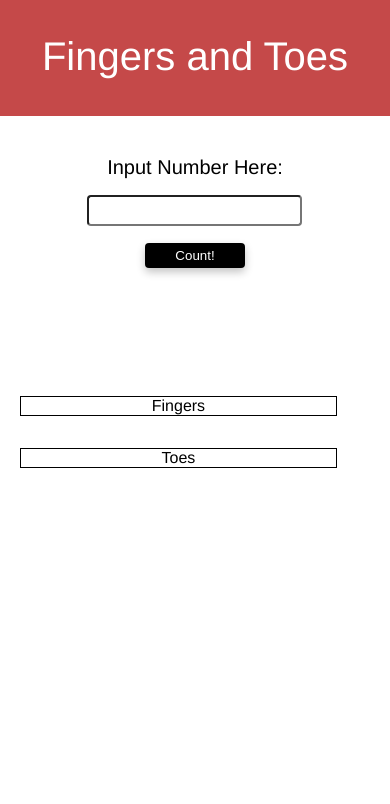
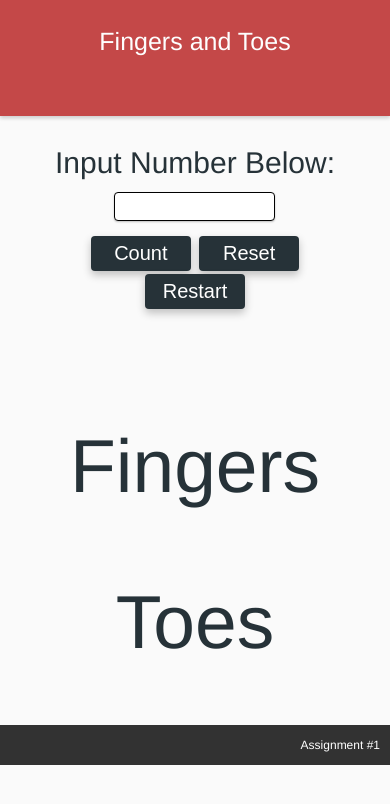
Before and after one commit to clems11/fingers-toes, a plain HTML site: page index.html in a window 390 px wide. Drawn offline with nearby package versions, Linux system fonts and the light colour scheme.

Commit message:
styles done

```diff
--- a/css/scss/input.scss
+++ b/css/scss/input.scss
@@ -2,6 +2,7 @@ body {
   margin: 0;
   padding: 0;
   font-family: helvetica;
+  background-color: #FAFAFA;
 }
 
 header {
@@ -11,12 +12,21 @@ header {
   padding-top: 1em;
   text-align: center;
   opacity: .8;
+  box-shadow: 0 2px 4px 0 rgba(0,0,0,0.24);
+  -webkit-box-shadow: 0 2px 4px 0 rgba(0,0,0,0.24);
+  -moz-box-shadow: 0 2px 4px 0 rgba(0,0,0,0.24);
 
     span {
       font-size: 40px;
       color: #FFF;
       line-height: 200%;
+
+      @media screen and (max-width: 400px) {
+       font-size: 25px;
+      }
     }
+
+
 }
 
 
@@ -24,29 +34,79 @@ header {
   width: 90%;
   margin: 0 auto;
 
-    &__btn {
-      background-color: #000;
+    &__btn--count {
+      background-color: #263238;
       border: 0;
       border-radius: 4px;
-      height: 25px;
-      color: white;
+      color: #FFF;
+      font-size: 20px;
+      height: 35px;
       width: 100px;
       box-shadow: 0 4px 8px 0 rgba(0,0,0,0.24);
       -webkit-box-shadow: 0 4px 8px 0 rgba(0,0,0,0.24);
       -moz-box-shadow: 0 4px 8px 0 rgba(0,0,0,0.24);
     }
 
-    &__btn:hover {
+    &__btn--count:hover {
       box-shadow: 0 8px 12px 0 rgba(0,0,0,0.24);
       -webkit-box-shadow: 0 8px 12px 0 rgba(0,0,0,0.24);
       -moz-box-shadow: 0 8px 12px 0 rgba(0,0,0,0.24);
     }
 
+    &__btn--reset {
+      background-color: #263238;
+      border: 0;
+      border-radius: 4px;
+      color: #FFF;
+      font-size: 20px;
+      height: 35px;
+      width: 100px;
+      box-shadow: 0 4px 8px 0 rgba(0,0,0,0.24);
+      -webkit-box-shadow: 0 4px 8px 0 rgba(0,0,0,0.24);
+      -moz-box-shadow: 0 4px 8px 0 rgba(0,0,0,0.24);
+    }
+
+    &__btn--reset:hover {
+      box-shadow: 0 8px 12px 0 rgba(0,0,0,0.24);
+      -webkit-box-shadow: 0 8px 12px 0 rgba(0,0,0,0.24);
+      -moz-box-shadow: 0 8px 12px 0 rgba(0,0,0,0.24);
+    }
+
+    &__btn--restart {
+      background-color: #263238;
+      border: 0;
+      border-radius: 4px;
+      color: #FFF;
+      font-size: 20px;
+      height: 35px;
+      width: 100px;
+      box-shadow: 0 4px 8px 0 rgba(0,0,0,0.24);
+      -webkit-box-shadow: 0 4px 8px 0 rgba(0,0,0,0.24);
+      -moz-box-shadow: 0 4px 8px 0 rgba(0,0,0,0.24);
+    }
+
+    &__btn--restart:hover {
+      box-shadow: 0 8px 12px 0 rgba(0,0,0,0.24);
+      -webkit-box-shadow: 0 8px 12px 0 rgba(0,0,0,0.24);
+      -moz-box-shadow: 0 8px 12px 0 rgba(0,0,0,0.24);
+    }
+
+
     input {
       margin: 1em;
       height: 25px;
+      color: #263238;
       border-radius: 4px;
       font-size: 16px;
+      border: 1px solid black;
+      box-shadow: 0 1px 2px 0 rgba(0,0,0,0.24);
+      -webkit-box-shadow: 0 1px 2px 0 rgba(0,0,0,0.24);
+      -moz-box-shadow: 0 1px 2px 0 rgba(0,0,0,0.24);
+
+      @media screen and (max-width: 900px) {
+       font-size: 12px;
+      }
+
     }
 
     &__input-label {
@@ -56,32 +116,65 @@ header {
     &__input-container {
       width: 80%;
       text-align: center;
-      margin: 2em auto;
-      font-size: 20px;
+      color: #263238;
+      margin: 2em auto 1em auto;
+      font-size: 30px;
+
+      @media screen and (max-width: 900px) {
+        margin: 1em auto;
+      }
     }
 
     &__counter {
       margin: 2em auto;
       text-align: center;
-      height: 40px;
+      height: 150px;
+      @media screen and (max-width: 900px) {
+       height: 90px;
+      }
+      @media screen and (max-width: 400px) {
+       height: 40px;
+      }
     }
 
     &__counter--result {
-      font-size: 32px;
+      font-size: 140px;
+
+      @media screen and (max-width: 900px) {
+       font-size: 80px;
+      }
+      @media screen and (max-width: 400px) {
+       font-size: 25px;
+      }
     }
 
     &__two-col {
       width: 49%;
       text-align: center;
       display: inline-block;
-      border: 1px solid black;
+      font-size: 100px;
+      color: #263238;
+      padding-bottom: 50px;
 
-        @media screen and (max-width: 500px) {
-         width: 90%;
-         margin: 1em 0;
+        @media screen and (max-width: 900px) {
+         width: 100%;
+         margin: 10px auto;
+         font-size: 75px;
        }
 
     }
 
 
 }
+
+footer {
+  background-color: #323232;
+  text-align: right;
+  height: 20px;
+  padding: 10px;
+
+  span {
+    color: #FFF;
+    font-size: 12px;
+  }
+}
--- a/index.html
+++ b/index.html
@@ -10,19 +10,24 @@
 <body>
 
   <header>
-    <span class="header__title">Fingers and Toes</span>
+     <span>
+       Fingers and Toes
+     </span>
   </header>
 
   <div class="container">
     <div class="container__input-container">
-      <label class="container__input-label">Input Number Here:</label>
+      <label class="container__input-label">Input Number Below:</label><br/>
       <input
         class=""
         id="counter"
         type="number"
         value=""
       >
-      <button id="countMe" class="container__btn">Count!</button>
+    <br />
+      <button id="countMe" class="container__btn--count">Count</button>
+        <button id="countMe" class="container__btn--reset">Reset</button>
+          <button id="countMe" class="container__btn--restart">Restart</button>
     </div>
 
     <div class="container__counter">
@@ -34,6 +39,13 @@
 
   </div>
 
+  <footer>
+      <span>
+        Assignment #1
+      </span>
+  </footer>
+
+
   <script
     src="https://code.jquery.com/jquery-3.1.1.js"
     integrity="sha256-16cdPddA6VdVInumRGo6IbivbERE8p7CQR3HzTBuELA="
--- a/js/main.js
+++ b/js/main.js
@@ -8,14 +8,20 @@ $(document).ready( function () {
           destination.html(i);
           // fingers and toes conditions
           ( (i > 0) & (i % 3 === 0) ) ?
-                $('#fingers').css({'color': 'red'})
+                $('#fingers').css
+                    ({'color': 'red'
+                    , 'text-transform': 'uppercase'})
               :
-                $('#fingers').css({'color': 'black'});
+                $('#fingers').css
+                    ({'color': 'black'});
 
           ( (i > 0) & (i % 5 === 0) ) ?
-                $('#toes').css({'color': 'red'})
+                $('#toes').css
+                    ({'color': 'red'
+                    , 'text-transform': 'uppercase'})
               :
-                $('#toes').css({'color': 'black'});
+                $('#toes').css
+                    ({'color': 'black'});
 
             console.log(i);
         }, 1000 * i);
@@ -37,7 +43,4 @@ $(document).ready( function () {
 
     });
 
-
-
-
 })
```
Also changed, not shown: css/style.css, 1 other file.
